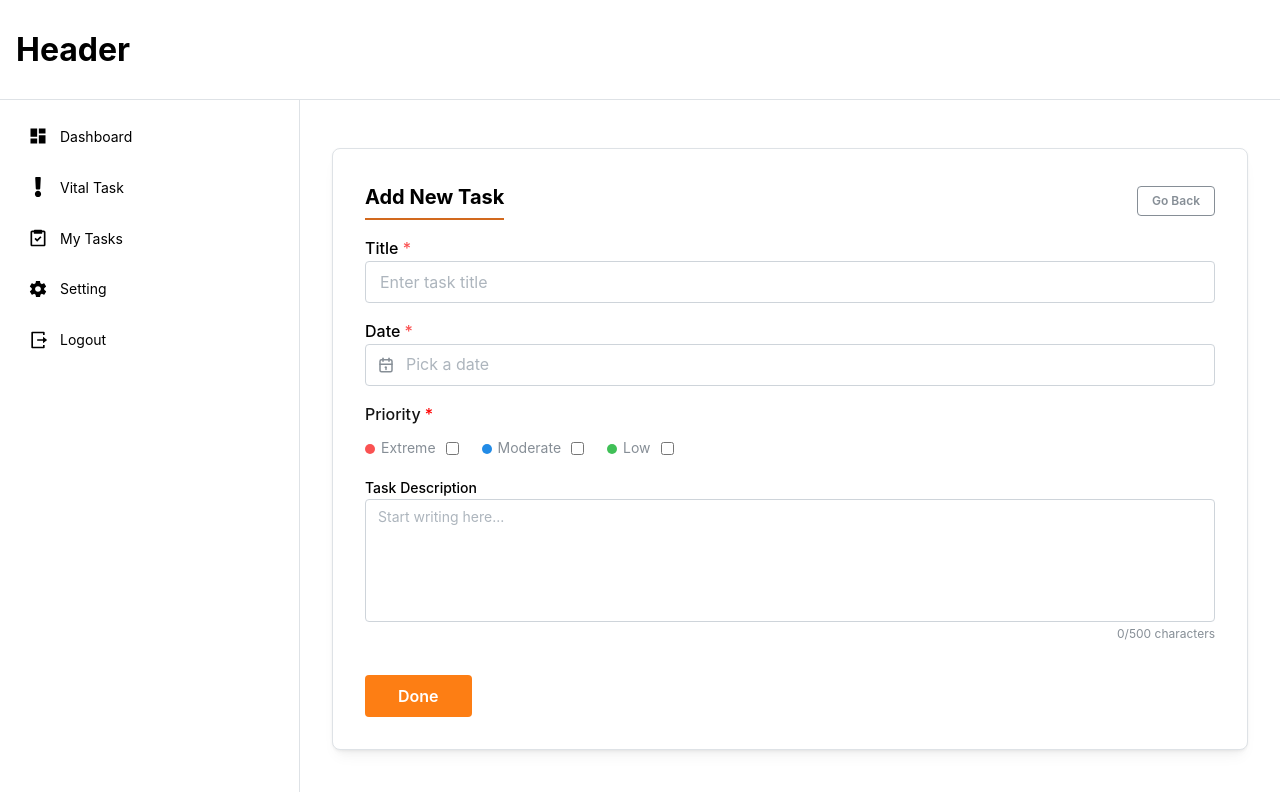
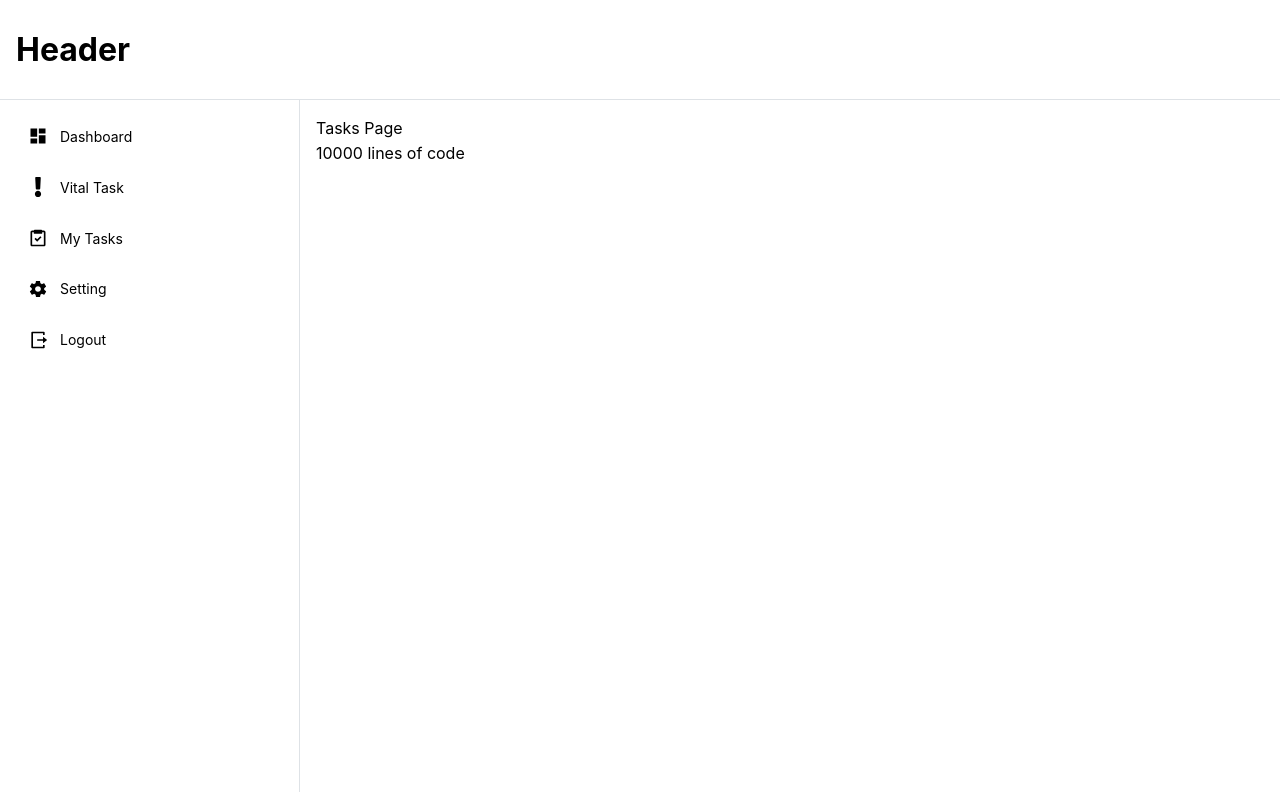
Before and after one commit to felixchen3674/sp-tm, a Next.js app: page /tasks in a window 1280 px wide. Shown: the top 792 px of the page. Built offline with nearby package versions, Linux system fonts and the light colour scheme.

Commit message:
Fix: update form layout and validation

```diff
--- a/src/pages/tasks/index.tsx
+++ b/src/pages/tasks/index.tsx
@@ -1,11 +1,10 @@
-import { Page } from "@/components/Page"
-import AddNewTaskForm from "../../components/AddNewTaskForm"
+import { Page } from "@/components/Page";
 
-
-export default function AddTaskPage() {
+export default function TasksPage() {
   return (
-    <Page title="Add New Task">
-      <AddNewTaskForm />
+    <Page title="Tasks">
+      <div>Tasks Page</div>
+      <div>10000 lines of code</div>
     </Page>
-  )
+  );
 }
```
